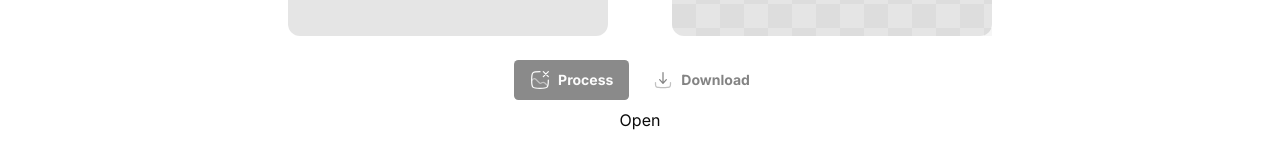
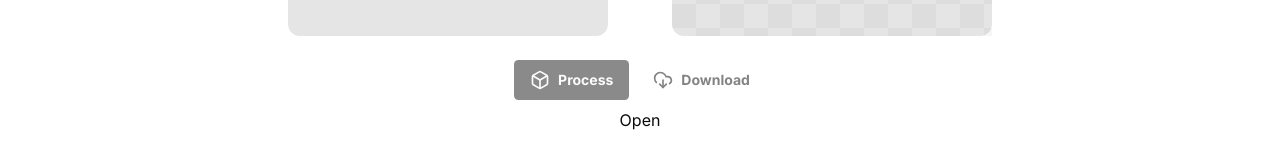
Before and after one commit to yossTheDev/boostedpic, a Next.js app: page / in a window 1280 px wide. Shown: the part 492-652 px from the top of the page. Built offline with nearby package versions, Linux system fonts and the light colour scheme; what @midudev/tailwind-animations would draw is missing.

Commit message:
Minor Improvements

```diff
--- a/app/page.tsx
+++ b/app/page.tsx
@@ -6,7 +6,7 @@ import { Icons } from "@/components/icons"
 
 export default async function IndexPage() {
   return (
-    <section className="container flex h-full  flex-col gap-2 pb-8">
+    <section className="container flex h-full flex-col gap-2 pb-8">
       {/* Hero */}
       <div className="group hidden flex-col items-center justify-center">
         <div className="mt-14 flex flex-col items-center justify-center md:mt-0 md:w-96">
--- a/components/editor.tsx
+++ b/components/editor.tsx
@@ -5,7 +5,7 @@ import Image from "next/image"
 import { sendGAEvent } from "@next/third-parties/google"
 import { filesize } from "filesize"
 import { blobToURL, fromURL } from "image-resize-compress"
-import { Box } from "lucide-react"
+import { ArrowDown, ArrowUp, Box, DownloadCloud } from "lucide-react"
 import { toast } from "sonner"
 
 import {
@@ -167,8 +167,12 @@ export const Editor = () => {
                 alt="Selected image"
               />
 
-              <div className="mt-4 flex items-center justify-center gap-2 text-sm">
-                <Box size={18}></Box>
+              <div className="mt-4 flex items-center justify-center gap-1 text-sm">
+                {resultSize! < imageSize! ? (
+                  <ArrowDown className="text-green-400"></ArrowDown>
+                ) : (
+                  <ArrowUp className="text-red-400"></ArrowUp>
+                )}
                 <p
                   className={`${
                     resultSize! < imageSize! ? "text-green-400" : "text-red-400"
@@ -196,7 +200,7 @@ export const Editor = () => {
           onClick={optimize}
           disabled={!imageData}
         >
-          <Icons.SolarGalleryRemoveLineDuotone className="mr-2 size-5"></Icons.SolarGalleryRemoveLineDuotone>
+          <Box className="mr-2 size-5"></Box>
           Process
         </Button>
 
@@ -206,7 +210,7 @@ export const Editor = () => {
           className="font-bold"
           onClick={handleDownload}
         >
-          <Icons.SolarDownloadMinimalisticBoldDuotone className="mr-2 size-5"></Icons.SolarDownloadMinimalisticBoldDuotone>
+          <DownloadCloud className="mr-2 size-5"></DownloadCloud>
           Download
         </Button>
       </div>
```
